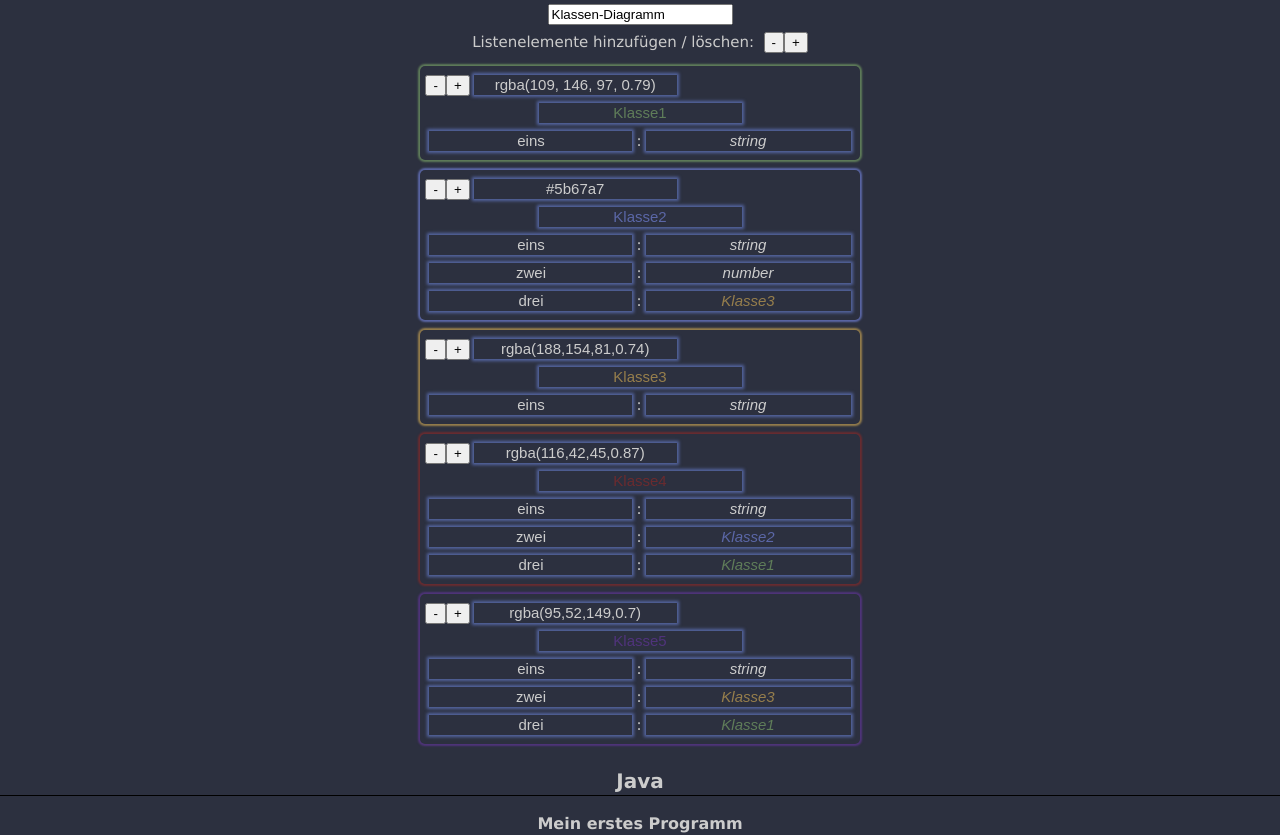
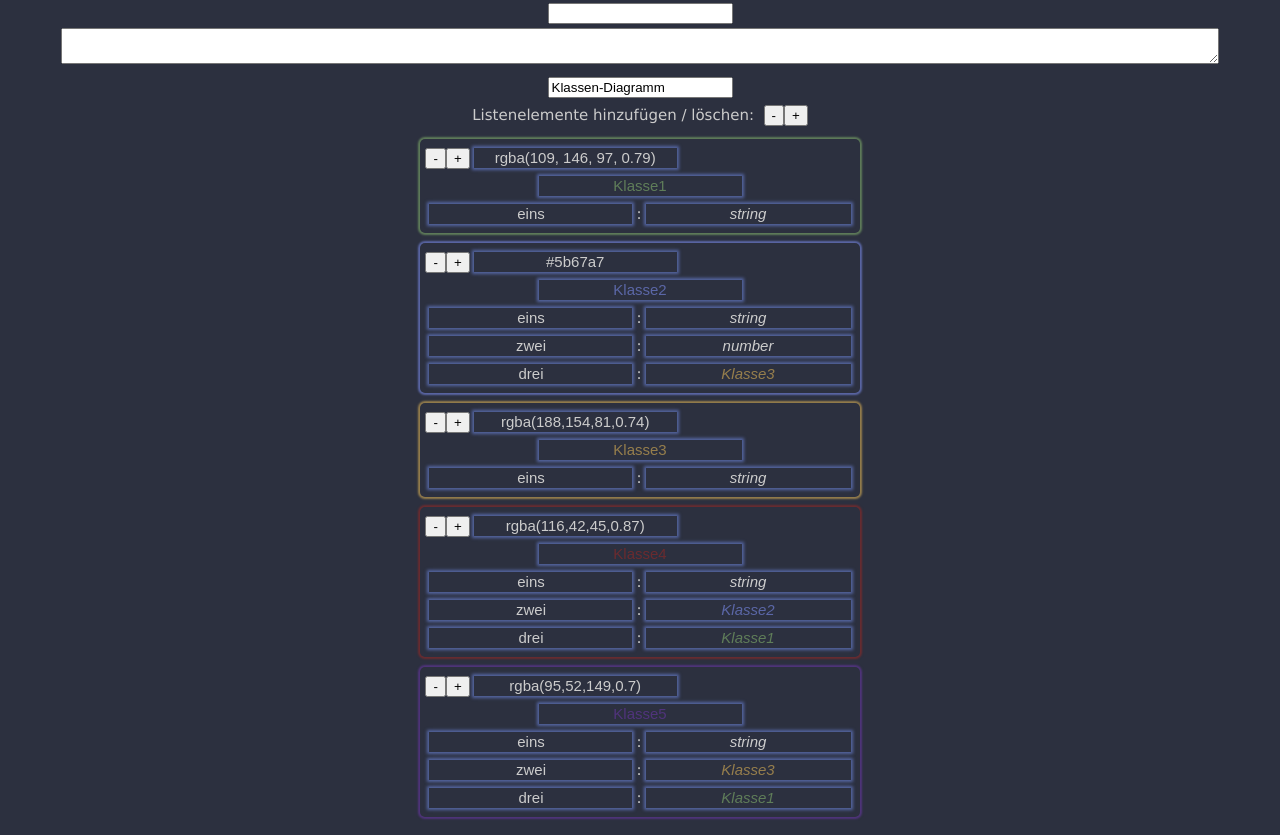
Before and after one commit to Steppzilla/code-works, a React (Create React App) app: page / in a window 1280 px wide. Shown: the top 835 px of the page. Built offline with nearby package versions, Linux system fonts and the light colour scheme.

Commit message:
add Edit Text

```diff
--- a/src/App.tsx
+++ b/src/App.tsx
@@ -4,10 +4,12 @@ import Article from "./component/Article";
 import TableEditor from "./component/editors/TableEditor";
 import JsonView from "./component/JsonView/JsonView";
 import ClassDiagrammEditor from "./component/editors/classDiagrammEditor/ClassDiagrammEditor";
+import EditTextBox from "./component/editors/EditTextBox";
 
 function App() {
     return (
         <div className="App">
+            <EditTextBox />
             <ClassDiagrammEditor />
             <Article/>
             <p> TableEditor</p>
--- /dev/null
+++ b/src/component/editors/EditTextBox.css
@@ -0,0 +1,3 @@
+.textBoxEditor textarea{
+    width:90vw;
+}
--- /dev/null
+++ b/src/component/editors/EditTextBox.tsx
@@ -0,0 +1,40 @@
+import {article} from "../../static/codeStringExamples";
+import {ComponentData} from "../../model/ComponentData";
+import {TextBoxData} from "../../model/TextBoxData";
+import {useState} from "react";
+import "./EditTextBox.css";
+
+export default function EditTextBox() {
+
+    const textComponent: ComponentData = article.data.filter(ele => ele.type === "text")[0] as TextBoxData;
+
+    const [text, setText] = useState<string[]>([""]);
+    const [title, setTitle] = useState<string>("");
+
+    const handleEdit = (s: number, value: string) => {
+        console.log(s, text.length-1)
+        const editText = text;
+        if(s==text.length-1){
+            editText.push("");
+        }
+        editText[s] = value;
+        setText([...editText])
+    }
+
+    return (
+        <>
+            <h3>
+                <input value={title} onChange={(event) => setTitle(event.target.value)}/>
+            </h3>
+            <div className={"textBoxEditor"}>
+                {text.map((str, s) =>
+                    <textarea
+                        key={s}
+                        value={str}
+                        onChange={(event) => handleEdit(s, event.target.value)}
+                    />
+                )}
+            </div>
+        </>
+    )
+}
```
